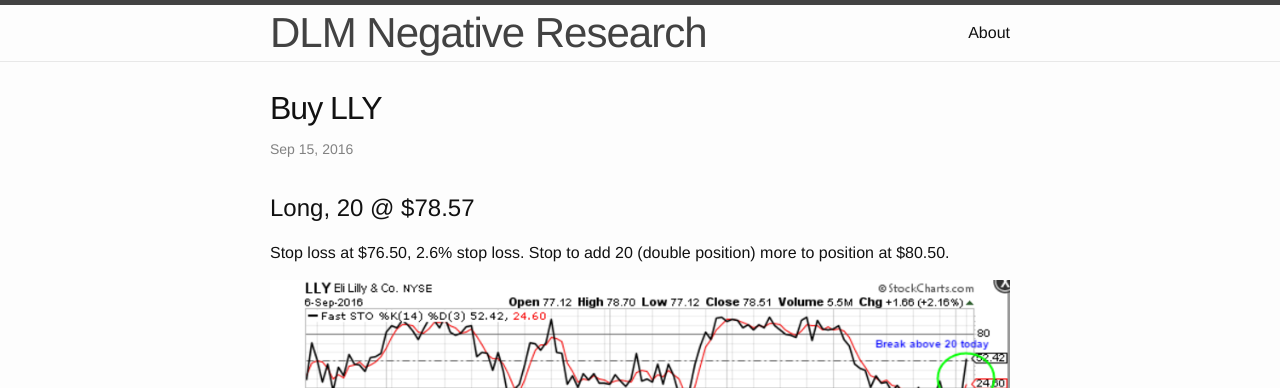
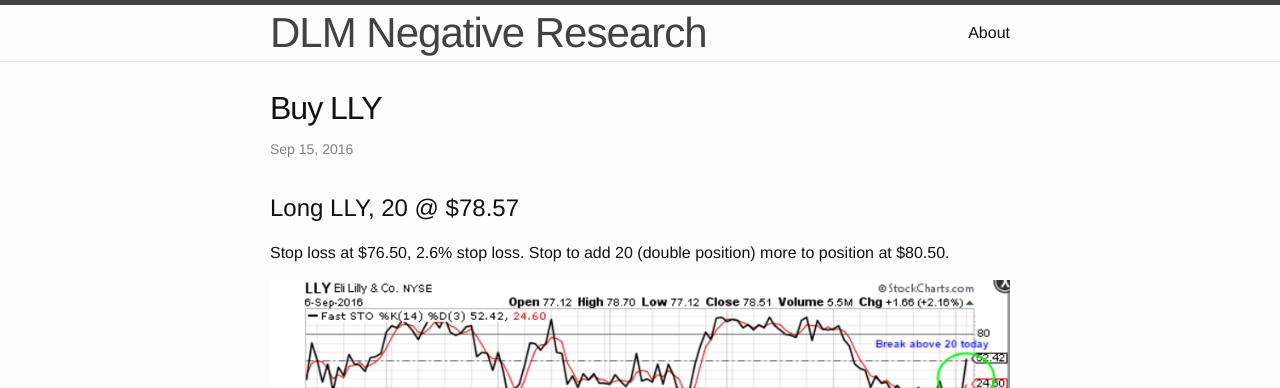
Before and after one commit to dont-lose-money/dont-lose-money.github.io, a Jekyll site: the page built from _posts/2016-09-16-LLY-Long.markdown, in a window 1280 px wide. Shown: the top 388 px of the page. Built offline with Jekyll 4.4.1, drawn with Linux system fonts in a browser that asks for light colours.

Commit message:
LLY added in title

```diff
--- a/_posts/2016-09-16-LLY-Long.markdown
+++ b/_posts/2016-09-16-LLY-Long.markdown
@@ -4,7 +4,7 @@
 date:   2016-09-15 19:43:27
 categories: Long LLY
 ---
-# Long, 20 @ $78.57
+# Long LLY, 20 @ $78.57
 Stop loss at $76.50, 2.6% stop loss.  Stop to add 20 (double position) more to position at $80.50.
 
 ![Pic](/images/LLY1.png)
```
